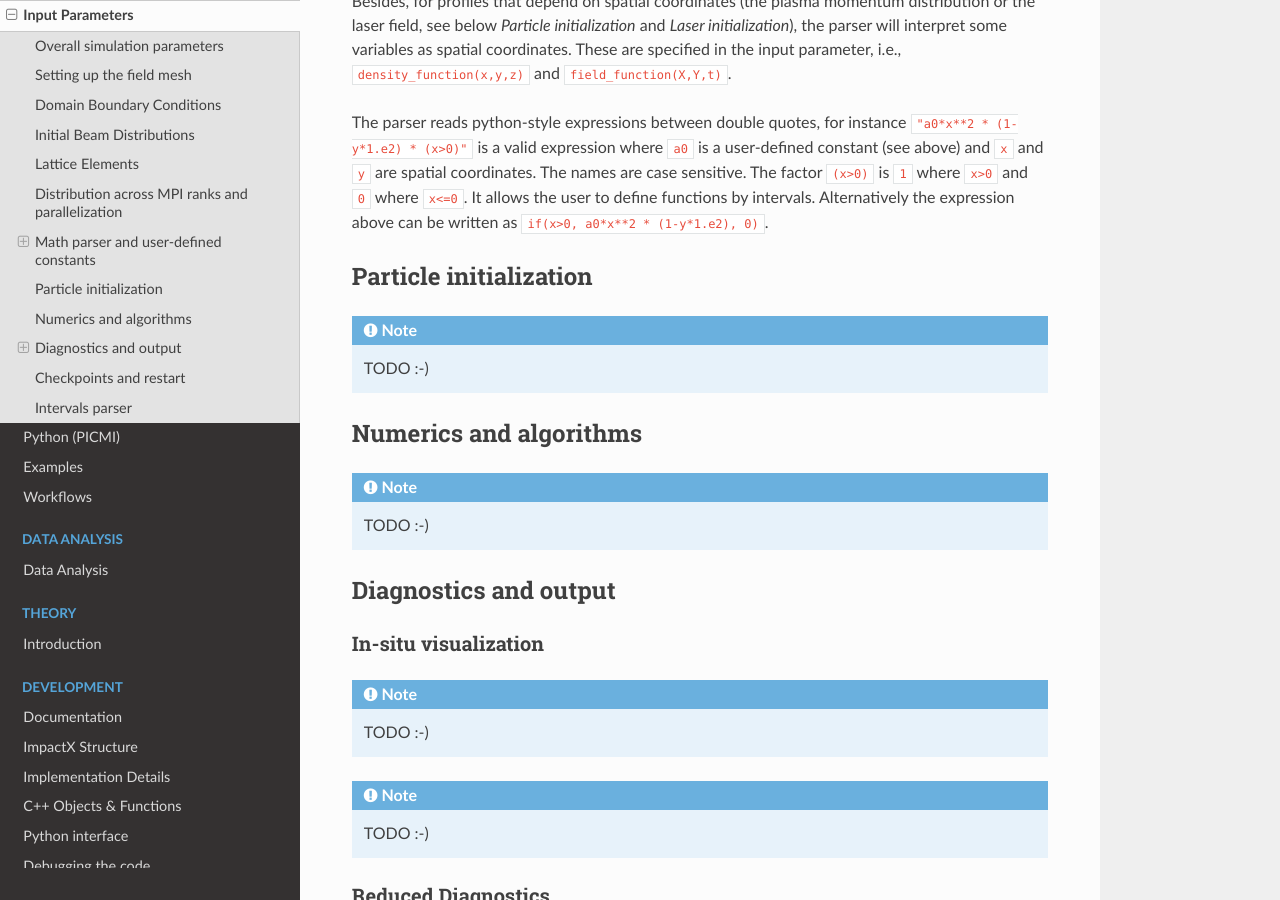
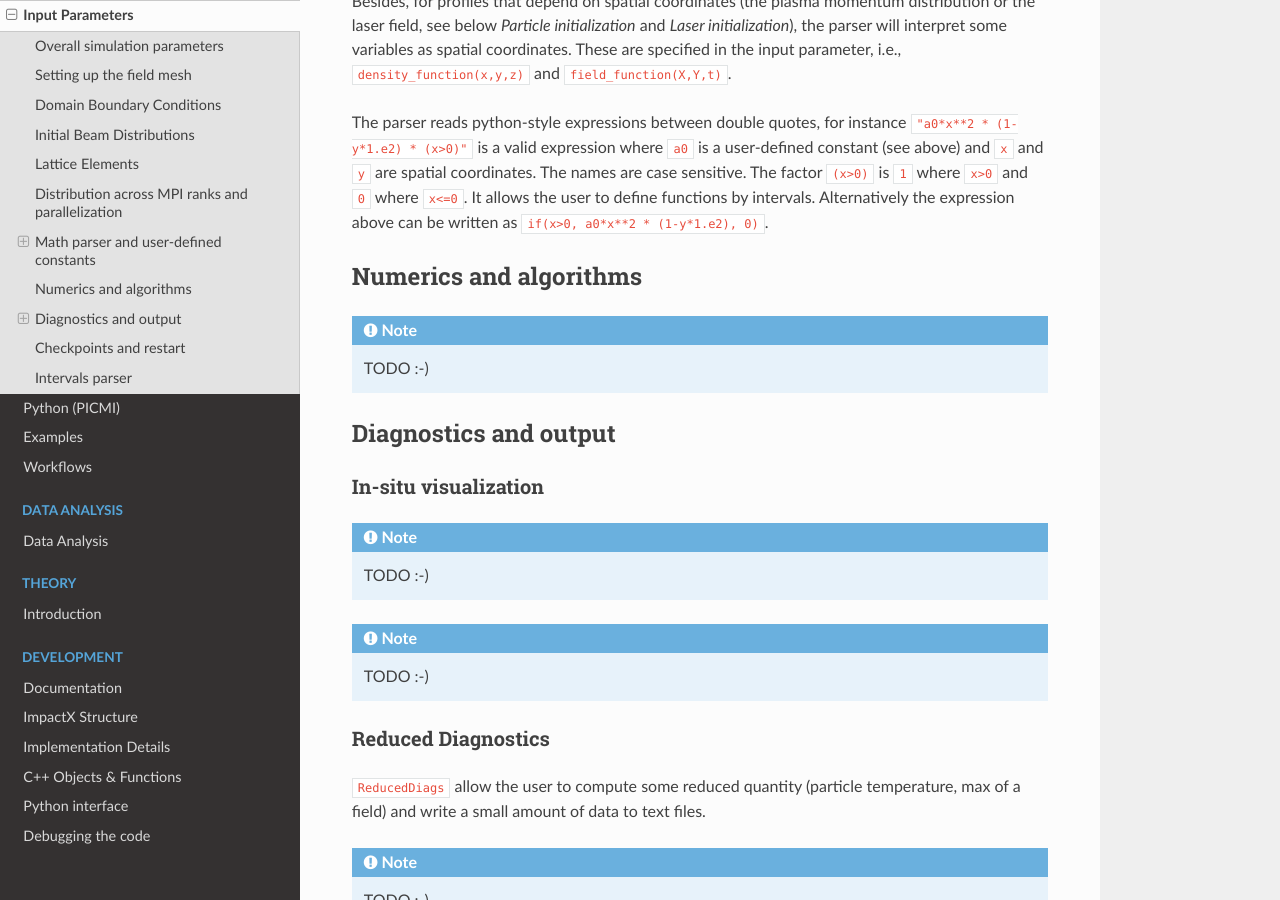
Before and after one commit to ECP-WarpX/impactx, a Sphinx documentation site: the page built from docs/source/usage/parameters.rst, in a window 1280 px wide and 900 px high, scrolled down 4151 px. Built offline with Sphinx 7.4.7 and the Read the Docs theme 2.0.0, drawn with Linux system fonts in a browser that asks for light colours; some of the changed lines change nothing that is shown.

Commit message:
Docs: Minor Cleanup
Remove old "todo" section

```diff
--- a/docs/source/usage/parameters.rst
+++ b/docs/source/usage/parameters.rst
@@ -72,21 +72,28 @@ Domain Boundary Conditions
 
    TODO :-)
 
+
+.. _running-cpp-parameters-particle:
+
 Initial Beam Distributions
-----------------
-* ``<distribution>.type`` (`string`)
+--------------------------
+
+* ``<distribution>.type`` (``string``)
     Indicates the initial distribution type. This should be one of:
         * ``waterbag`` for initial Waterbag distribution. It requires additional parameter:
 
-            * ``<distribution>.sigx`` (`float`, in meters) rms X
-            * ``<distribution>.sigy`` (`float`, in meters) rms Y
-            * ``<distribution>.sigt`` (`float`, in radian) rms normalized time difference T
-            * ``<distribution>.sigpx`` (`float`, in momentum) rms Px
-            * ``<distribution>.sigpy`` (`float`, in momentum) rms Py
-            * ``<distribution>.sigpt`` (`float`, in energy deviation) rms Pt
-            * ``<distribution>.muxpx`` (`float`, dimensionless) correlation X-Px
-            * ``<distribution>.muypy`` (`float`, dimensionless) correlation Y-Py
-            * ``<distribution>.mutpt`` (`float`, dimensionless) correlation T-Pt
+            * ``<distribution>.sigx`` (``float``, in meters) rms X
+            * ``<distribution>.sigy`` (``float``, in meters) rms Y
+            * ``<distribution>.sigt`` (``float``, in radian) rms normalized time difference T
+            * ``<distribution>.sigpx`` (``float``, in momentum) rms Px
+            * ``<distribution>.sigpy`` (``float``, in momentum) rms Py
+            * ``<distribution>.sigpt`` (``float``, in energy deviation) rms Pt
+            * ``<distribution>.muxpx`` (``float``, dimensionless) correlation X-Px
+            * ``<distribution>.muypy`` (``float``, dimensionless) correlation Y-Py
+            * ``<distribution>.mutpt`` (``float``, dimensionless) correlation T-Pt
+
+
+.. _running-cpp-parameters-lattice:
 
 Lattice Elements
 ----------------
@@ -197,15 +204,6 @@ user-defined constant (see above) and ``x`` and ``y`` are spatial coordinates. T
 define functions by intervals.
 Alternatively the expression above can be written as ``if(x>0, a0*x**2 * (1-y*1.e2), 0)``.
 
-.. _running-cpp-parameters-particle:
-
-Particle initialization
------------------------
-
-.. note::
-
-   TODO :-)
-
 
 .. _running-cpp-parameters-numerics:
 
```
